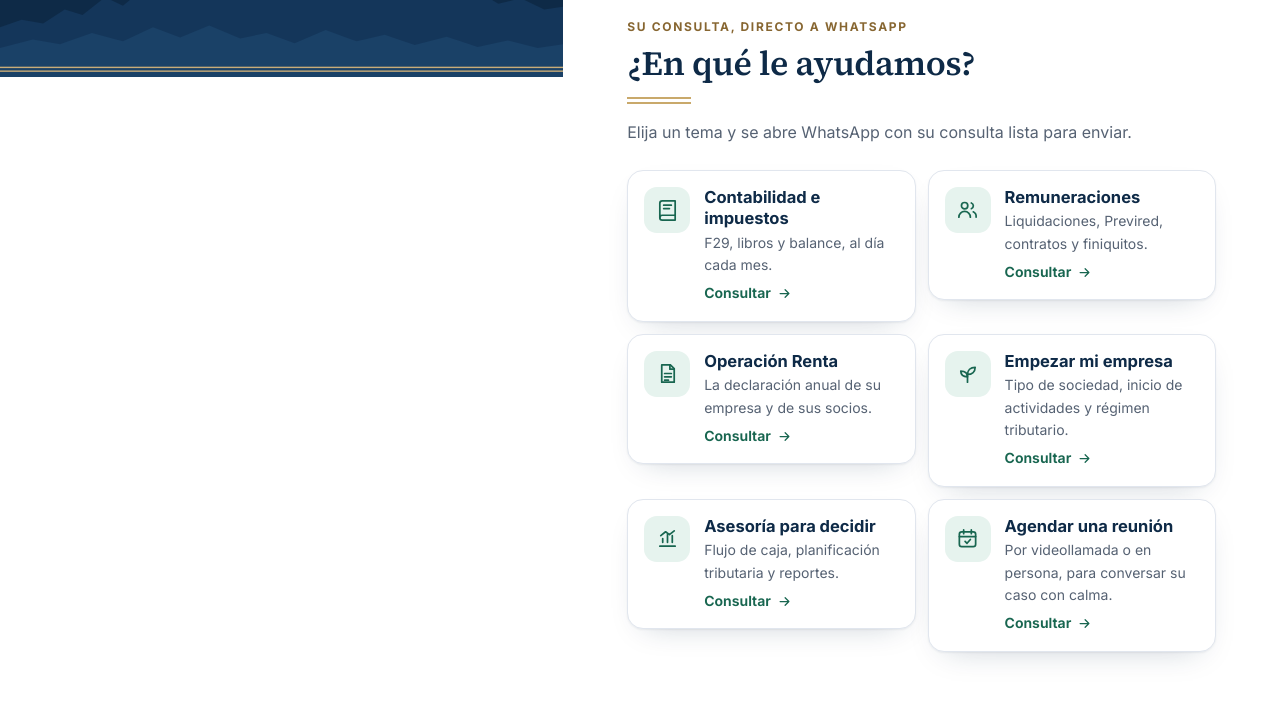
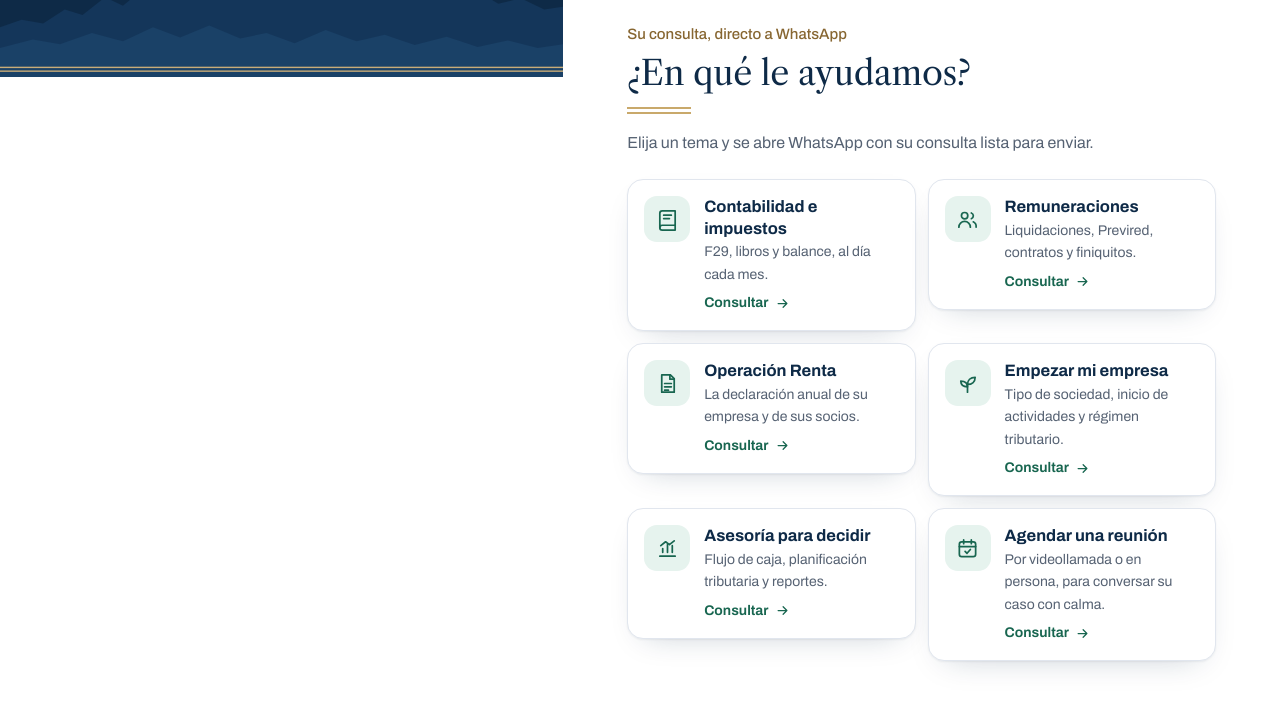
Before and after one commit to kpg-contadores/kpg-contadores.github.io, a plain HTML site: page index.html in a window 1280 px wide. Shown: the part 723-1446 px from the top of the page. Drawn offline with Linux system fonts and the light colour scheme; no server answers.

Commit message:
Tipografía: títulos en Libre Caslon y texto en Archivo
- Reemplaza Source Serif 4 + Inter, que daban aspecto de plantilla
- Cursiva verdadera en "un contador." (antes el navegador inclinaba la letra normal)
- Títulos en peso normal y etiquetas en minúscula, sin letras espaciadas
- Licencias OFL de ambas fuentes incluidas en assets/fuentes

Co-Authored-By: Claude Opus 5.5 <noreply@anthropic.com>
Claude-Session: https://claude.ai/code/session_01XJ3GRj1JzsEmnxGBajEU91

```diff
--- a/_fuente/estilos.css
+++ b/_fuente/estilos.css
@@ -1,16 +1,28 @@
-@font-face { font-family: "Inter"; font-style: normal; font-display: swap; font-weight: 100 900;
-  src: url(assets/fuentes/inter-latin-wght-normal.woff2) format("woff2");
+/* Títulos: Libre Caslon Text (normal, cursiva y negrita). Texto: Archivo (variable en peso y ancho). Ambas con licencia OFL. */
+@font-face { font-family: "Libre Caslon Text"; font-style: normal; font-display: swap; font-weight: 400;
+  src: url(assets/fuentes/libre-caslon-text-latin-400-normal.woff2) format("woff2");
   unicode-range: U+0000-00FF, U+0131, U+0152-0153, U+02BB-02BC, U+02C6, U+02DA, U+02DC, U+0304, U+0308, U+0329, U+2000-206F, U+20AC, U+2122, U+2191, U+2193, U+2212, U+2215, U+FEFF, U+FFFD; }
-@font-face { font-family: "Inter"; font-style: normal; font-display: swap; font-weight: 100 900;
-  src: url(assets/fuentes/inter-latin-ext-wght-normal.woff2) format("woff2");
+@font-face { font-family: "Libre Caslon Text"; font-style: italic; font-display: swap; font-weight: 400;
+  src: url(assets/fuentes/libre-caslon-text-latin-400-italic.woff2) format("woff2");
+  unicode-range: U+0000-00FF, U+0131, U+0152-0153, U+02BB-02BC, U+02C6, U+02DA, U+02DC, U+0304, U+0308, U+0329, U+2000-206F, U+20AC, U+2122, U+2191, U+2193, U+2212, U+2215, U+FEFF, U+FFFD; }
+@font-face { font-family: "Libre Caslon Text"; font-style: normal; font-display: swap; font-weight: 700;
+  src: url(assets/fuentes/libre-caslon-text-latin-700-normal.woff2) format("woff2");
+  unicode-range: U+0000-00FF, U+0131, U+0152-0153, U+02BB-02BC, U+02C6, U+02DA, U+02DC, U+0304, U+0308, U+0329, U+2000-206F, U+20AC, U+2122, U+2191, U+2193, U+2212, U+2215, U+FEFF, U+FFFD; }
+@font-face { font-family: "Archivo"; font-style: normal; font-display: swap; font-weight: 100 900; font-stretch: 62% 125%;
+  src: url(assets/fuentes/archivo-latin-wdth-normal.woff2) format("woff2");
+  unicode-range: U+0000-00FF, U+0131, U+0152-0153, U+02BB-02BC, U+02C6, U+02DA, U+02DC, U+0304, U+0308, U+0329, U+2000-206F, U+20AC, U+2122, U+2191, U+2193, U+2212, U+2215, U+FEFF, U+FFFD; }
+@font-face { font-family: "Libre Caslon Text"; font-style: normal; font-display: swap; font-weight: 400;
+  src: url(assets/fuentes/libre-caslon-text-latin-ext-400-normal.woff2) format("woff2");
   unicode-range: U+0100-02BA, U+02BD-02C5, U+02C7-02CC, U+02CE-02D7, U+02DD-02FF, U+0304, U+0308, U+0329, U+1D00-1DBF, U+1E00-1E9F, U+1EF2-1EFF, U+2020, U+20A0-20AB, U+20AD-20C0, U+2113, U+2C60-2C7F, U+A720-A7FF; }
-@font-face { font-family: "Source Serif 4"; font-style: normal; font-display: swap; font-weight: 200 900;
-  src: url(assets/fuentes/source-serif-4-latin-wght-normal.woff2) format("woff2");
-  unicode-range: U+0000-00FF, U+0131, U+0152-0153, U+02BB-02BC, U+02C6, U+02DA, U+02DC, U+0304, U+0308, U+0329, U+2000-206F, U+20AC, U+2122, U+2191, U+2193, U+2212, U+2215, U+FEFF, U+FFFD; }
-@font-face { font-family: "Source Serif 4"; font-style: normal; font-display: swap; font-weight: 200 900;
-  src: url(assets/fuentes/source-serif-4-latin-ext-wght-normal.woff2) format("woff2");
+@font-face { font-family: "Libre Caslon Text"; font-style: italic; font-display: swap; font-weight: 400;
+  src: url(assets/fuentes/libre-caslon-text-latin-ext-400-italic.woff2) format("woff2");
   unicode-range: U+0100-02BA, U+02BD-02C5, U+02C7-02CC, U+02CE-02D7, U+02DD-02FF, U+0304, U+0308, U+0329, U+1D00-1DBF, U+1E00-1E9F, U+1EF2-1EFF, U+2020, U+20A0-20AB, U+20AD-20C0, U+2113, U+2C60-2C7F, U+A720-A7FF; }
-
+@font-face { font-family: "Libre Caslon Text"; font-style: normal; font-display: swap; font-weight: 700;
+  src: url(assets/fuentes/libre-caslon-text-latin-ext-700-normal.woff2) format("woff2");
+  unicode-range: U+0100-02BA, U+02BD-02C5, U+02C7-02CC, U+02CE-02D7, U+02DD-02FF, U+0304, U+0308, U+0329, U+1D00-1DBF, U+1E00-1E9F, U+1EF2-1EFF, U+2020, U+20A0-20AB, U+20AD-20C0, U+2113, U+2C60-2C7F, U+A720-A7FF; }
+@font-face { font-family: "Archivo"; font-style: normal; font-display: swap; font-weight: 100 900; font-stretch: 62% 125%;
+  src: url(assets/fuentes/archivo-latin-ext-wdth-normal.woff2) format("woff2");
+  unicode-range: U+0100-02BA, U+02BD-02C5, U+02C7-02CC, U+02CE-02D7, U+02DD-02FF, U+0304, U+0308, U+0329, U+1D00-1DBF, U+1E00-1E9F, U+1EF2-1EFF, U+2020, U+20A0-20AB, U+20AD-20C0, U+2113, U+2C60-2C7F, U+A720-A7FF; }
 /* KpG · página de enlaces. Primero celular; en computador, dos columnas. */
 :root {
   --azul: #0E2A47; --azul-2: #143657; --azul-3: #1D4A72;
@@ -20,8 +32,8 @@
   --radio: 18px; --radio-chico: 12px;
   --sombra: 0 1px 2px rgba(14,42,71,.06), 0 12px 32px -18px rgba(14,42,71,.28);
   --sombra-alta: 0 2px 4px rgba(14,42,71,.06), 0 30px 60px -28px rgba(14,42,71,.40);
-  --serif: "Source Serif 4", Georgia, "Times New Roman", serif;
-  --sans: "Inter", system-ui, -apple-system, "Segoe UI", Roboto, sans-serif;
+  --serif: "Libre Caslon Text", Georgia, "Times New Roman", serif;
+  --sans: "Archivo", system-ui, -apple-system, "Segoe UI", Roboto, sans-serif;
 }
 *, *::before, *::after { box-sizing: border-box; }
 [hidden] { display: none !important; }
@@ -37,11 +49,11 @@ ul, ol { padding: 0; list-style: none; }
 .saltar:focus { top: 12px; }
 
 /* ---------- Piezas comunes ---------- */
-.kicker { font-size: 12px; font-weight: 700; letter-spacing: .14em; text-transform: uppercase; color: var(--dorado-claro); }
+.kicker { font-size: 15px; font-weight: 500; color: var(--dorado-claro); }
 .kicker.oscuro { color: var(--dorado-texto); }
 .raya-doble { display: block; width: 64px; height: 7px; margin-top: 14px; border-top: 2px solid var(--dorado); border-bottom: 2px solid var(--dorado); }
 .raya-doble.clara { border-color: var(--dorado-claro); }
-h2 { font-family: var(--serif); font-weight: 600; font-size: clamp(27px, 4.6vw, 34px); line-height: 1.15; letter-spacing: -.01em; color: var(--azul); margin-top: 8px; }
+h2 { font-family: var(--serif); font-weight: 400; font-size: clamp(27px, 4.6vw, 34px); line-height: 1.15; letter-spacing: -.01em; color: var(--azul); margin-top: 8px; }
 .intro { margin-top: 16px; color: var(--suave); font-size: 16px; max-width: 40ch; }
 .icono-caja { width: 46px; height: 46px; border-radius: 13px; display: grid; place-items: center; background: var(--verde-suave); color: var(--verde-texto); }
 .icono-caja svg { width: 23px; height: 23px; }
@@ -60,7 +72,7 @@ h2 { font-family: var(--serif); font-weight: 600; font-size: clamp(27px, 4.6vw,
 .nombre { font-weight: 650; font-size: 16.5px; color: #fff; }
 .usuario { font-size: 14px; color: var(--sobre-azul); }
 .lateral .kicker { display: block; margin-top: 30px; }
-h1 { font-family: var(--serif); font-weight: 600; font-size: clamp(38px, 10vw, 58px); line-height: 1.05; letter-spacing: -.015em; margin-top: 10px; color: #fff; }
+h1 { font-family: var(--serif); font-weight: 400; font-size: clamp(38px, 10vw, 58px); line-height: 1.1; letter-spacing: -.01em; margin-top: 10px; color: #fff; }
 h1 em { font-style: italic; color: var(--dorado-claro); }
 .lateral .raya-doble { border-color: var(--dorado-claro); margin-top: 18px; }
 .bajada { margin-top: 16px; font-size: 18px; color: var(--sobre-azul); max-width: 34ch; }
@@ -105,7 +117,7 @@ h1 em { font-style: italic; color: var(--dorado-claro); }
 /* Su mes tributario */
 .calendario { margin-top: 24px; background: var(--blanco); border: 1px solid var(--linea); border-radius: 20px; padding: 18px; box-shadow: var(--sombra-alta); }
 .cal-cab { display: flex; justify-content: space-between; align-items: baseline; gap: 10px; flex-wrap: wrap; }
-.cal-cab b { font-family: var(--serif); font-size: 19px; color: var(--azul); }
+.cal-cab b { font-family: var(--serif); font-weight: 400; font-size: 19px; color: var(--azul); }
 .uf { font-size: 13.5px; color: var(--suave); }
 .uf strong { color: var(--azul); font-weight: 650; }
 .cal-linea { margin-top: 12px; display: grid; grid-template-columns: 58px 1fr; gap: 6px 14px; align-items: center; padding: 12px; border-radius: 14px; background: var(--fondo); }
@@ -171,7 +183,7 @@ h1 em { font-style: italic; color: var(--dorado-claro); }
 .lema { text-align: center; background: var(--verde-suave); position: relative; overflow: hidden; }
 .lema > * { position: relative; }
 .lema .antes { font-size: 16px; color: var(--verde-texto); font-weight: 500; }
-.lema .frase { font-family: var(--serif); font-weight: 600; font-size: clamp(32px, 8vw, 44px); line-height: 1.1; color: var(--azul); margin-top: 10px; }
+.lema .frase { font-family: var(--serif); font-weight: 400; font-size: clamp(32px, 8vw, 44px); line-height: 1.1; color: var(--azul); margin-top: 10px; }
 .lema .raya-doble { margin: 20px auto 0; }
 .lema .accion { max-width: 420px; margin: 28px auto 0; text-align: left; }
 
--- a/index.html
+++ b/index.html
@@ -20,22 +20,34 @@
 <meta property="og:image:height" content="630">
 <meta property="og:image:alt" content="KpG, contadores y asesores: detrás de cada respuesta, un contador.">
 <meta name="twitter:card" content="summary_large_image">
-<link rel="preload" href="assets/fuentes/source-serif-4-latin-wght-normal.woff2" as="font" type="font/woff2" crossorigin>
-<link rel="preload" href="assets/fuentes/inter-latin-wght-normal.woff2" as="font" type="font/woff2" crossorigin>
+<link rel="preload" href="assets/fuentes/libre-caslon-text-latin-400-normal.woff2" as="font" type="font/woff2" crossorigin>
+<link rel="preload" href="assets/fuentes/archivo-latin-wdth-normal.woff2" as="font" type="font/woff2" crossorigin>
 <style>
-@font-face { font-family: "Inter"; font-style: normal; font-display: swap; font-weight: 100 900;
-  src: url(assets/fuentes/inter-latin-wght-normal.woff2) format("woff2");
+/* Títulos: Libre Caslon Text (normal, cursiva y negrita). Texto: Archivo (variable en peso y ancho). Ambas con licencia OFL. */
+@font-face { font-family: "Libre Caslon Text"; font-style: normal; font-display: swap; font-weight: 400;
+  src: url(assets/fuentes/libre-caslon-text-latin-400-normal.woff2) format("woff2");
   unicode-range: U+0000-00FF, U+0131, U+0152-0153, U+02BB-02BC, U+02C6, U+02DA, U+02DC, U+0304, U+0308, U+0329, U+2000-206F, U+20AC, U+2122, U+2191, U+2193, U+2212, U+2215, U+FEFF, U+FFFD; }
-@font-face { font-family: "Inter"; font-style: normal; font-display: swap; font-weight: 100 900;
-  src: url(assets/fuentes/inter-latin-ext-wght-normal.woff2) format("woff2");
+@font-face { font-family: "Libre Caslon Text"; font-style: italic; font-display: swap; font-weight: 400;
+  src: url(assets/fuentes/libre-caslon-text-latin-400-italic.woff2) format("woff2");
+  unicode-range: U+0000-00FF, U+0131, U+0152-0153, U+02BB-02BC, U+02C6, U+02DA, U+02DC, U+0304, U+0308, U+0329, U+2000-206F, U+20AC, U+2122, U+2191, U+2193, U+2212, U+2215, U+FEFF, U+FFFD; }
+@font-face { font-family: "Libre Caslon Text"; font-style: normal; font-display: swap; font-weight: 700;
+  src: url(assets/fuentes/libre-caslon-text-latin-700-normal.woff2) format("woff2");
+  unicode-range: U+0000-00FF, U+0131, U+0152-0153, U+02BB-02BC, U+02C6, U+02DA, U+02DC, U+0304, U+0308, U+0329, U+2000-206F, U+20AC, U+2122, U+2191, U+2193, U+2212, U+2215, U+FEFF, U+FFFD; }
+@font-face { font-family: "Archivo"; font-style: normal; font-display: swap; font-weight: 100 900; font-stretch: 62% 125%;
+  src: url(assets/fuentes/archivo-latin-wdth-normal.woff2) format("woff2");
+  unicode-range: U+0000-00FF, U+0131, U+0152-0153, U+02BB-02BC, U+02C6, U+02DA, U+02DC, U+0304, U+0308, U+0329, U+2000-206F, U+20AC, U+2122, U+2191, U+2193, U+2212, U+2215, U+FEFF, U+FFFD; }
+@font-face { font-family: "Libre Caslon Text"; font-style: normal; font-display: swap; font-weight: 400;
+  src: url(assets/fuentes/libre-caslon-text-latin-ext-400-normal.woff2) format("woff2");
   unicode-range: U+0100-02BA, U+02BD-02C5, U+02C7-02CC, U+02CE-02D7, U+02DD-02FF, U+0304, U+0308, U+0329, U+1D00-1DBF, U+1E00-1E9F, U+1EF2-1EFF, U+2020, U+20A0-20AB, U+20AD-20C0, U+2113, U+2C60-2C7F, U+A720-A7FF; }
-@font-face { font-family: "Source Serif 4"; font-style: normal; font-display: swap; font-weight: 200 900;
-  src: url(assets/fuentes/source-serif-4-latin-wght-normal.woff2) format("woff2");
-  unicode-range: U+0000-00FF, U+0131, U+0152-0153, U+02BB-02BC, U+02C6, U+02DA, U+02DC, U+0304, U+0308, U+0329, U+2000-206F, U+20AC, U+2122, U+2191, U+2193, U+2212, U+2215, U+FEFF, U+FFFD; }
-@font-face { font-family: "Source Serif 4"; font-style: normal; font-display: swap; font-weight: 200 900;
-  src: url(assets/fuentes/source-serif-4-latin-ext-wght-normal.woff2) format("woff2");
+@font-face { font-family: "Libre Caslon Text"; font-style: italic; font-display: swap; font-weight: 400;
+  src: url(assets/fuentes/libre-caslon-text-latin-ext-400-italic.woff2) format("woff2");
   unicode-range: U+0100-02BA, U+02BD-02C5, U+02C7-02CC, U+02CE-02D7, U+02DD-02FF, U+0304, U+0308, U+0329, U+1D00-1DBF, U+1E00-1E9F, U+1EF2-1EFF, U+2020, U+20A0-20AB, U+20AD-20C0, U+2113, U+2C60-2C7F, U+A720-A7FF; }
-
+@font-face { font-family: "Libre Caslon Text"; font-style: normal; font-display: swap; font-weight: 700;
+  src: url(assets/fuentes/libre-caslon-text-latin-ext-700-normal.woff2) format("woff2");
+  unicode-range: U+0100-02BA, U+02BD-02C5, U+02C7-02CC, U+02CE-02D7, U+02DD-02FF, U+0304, U+0308, U+0329, U+1D00-1DBF, U+1E00-1E9F, U+1EF2-1EFF, U+2020, U+20A0-20AB, U+20AD-20C0, U+2113, U+2C60-2C7F, U+A720-A7FF; }
+@font-face { font-family: "Archivo"; font-style: normal; font-display: swap; font-weight: 100 900; font-stretch: 62% 125%;
+  src: url(assets/fuentes/archivo-latin-ext-wdth-normal.woff2) format("woff2");
+  unicode-range: U+0100-02BA, U+02BD-02C5, U+02C7-02CC, U+02CE-02D7, U+02DD-02FF, U+0304, U+0308, U+0329, U+1D00-1DBF, U+1E00-1E9F, U+1EF2-1EFF, U+2020, U+20A0-20AB, U+20AD-20C0, U+2113, U+2C60-2C7F, U+A720-A7FF; }
 /* KpG · página de enlaces. Primero celular; en computador, dos columnas. */
 :root {
   --azul: #0E2A47; --azul-2: #143657; --azul-3: #1D4A72;
@@ -45,8 +57,8 @@
   --radio: 18px; --radio-chico: 12px;
   --sombra: 0 1px 2px rgba(14,42,71,.06), 0 12px 32px -18px rgba(14,42,71,.28);
   --sombra-alta: 0 2px 4px rgba(14,42,71,.06), 0 30px 60px -28px rgba(14,42,71,.40);
-  --serif: "Source Serif 4", Georgia, "Times New Roman", serif;
-  --sans: "Inter", system-ui, -apple-system, "Segoe UI", Roboto, sans-serif;
+  --serif: "Libre Caslon Text", Georgia, "Times New Roman", serif;
+  --sans: "Archivo", system-ui, -apple-system, "Segoe UI", Roboto, sans-serif;
 }
 *, *::before, *::after { box-sizing: border-box; }
 [hidden] { display: none !important; }
@@ -62,11 +74,11 @@ ul, ol { padding: 0; list-style: none; }
 .saltar:focus { top: 12px; }
 
 /* ---------- Piezas comunes ---------- */
-.kicker { font-size: 12px; font-weight: 700; letter-spacing: .14em; text-transform: uppercase; color: var(--dorado-claro); }
+.kicker { font-size: 15px; font-weight: 500; color: var(--dorado-claro); }
 .kicker.oscuro { color: var(--dorado-texto); }
 .raya-doble { display: block; width: 64px; height: 7px; margin-top: 14px; border-top: 2px solid var(--dorado); border-bottom: 2px solid var(--dorado); }
 .raya-doble.clara { border-color: var(--dorado-claro); }
-h2 { font-family: var(--serif); font-weight: 600; font-size: clamp(27px, 4.6vw, 34px); line-height: 1.15; letter-spacing: -.01em; color: var(--azul); margin-top: 8px; }
+h2 { font-family: var(--serif); font-weight: 400; font-size: clamp(27px, 4.6vw, 34px); line-height: 1.15; letter-spacing: -.01em; color: var(--azul); margin-top: 8px; }
 .intro { margin-top: 16px; color: var(--suave); font-size: 16px; max-width: 40ch; }
 .icono-caja { width: 46px; height: 46px; border-radius: 13px; display: grid; place-items: center; background: var(--verde-suave); color: var(--verde-texto); }
 .icono-caja svg { width: 23px; height: 23px; }
@@ -85,7 +97,7 @@ h2 { font-family: var(--serif); font-weight: 600; font-size: clamp(27px, 4.6vw,
 .nombre { font-weight: 650; font-size: 16.5px; color: #fff; }
 .usuario { font-size: 14px; color: var(--sobre-azul); }
 .lateral .kicker { display: block; margin-top: 30px; }
-h1 { font-family: var(--serif); font-weight: 600; font-size: clamp(38px, 10vw, 58px); line-height: 1.05; letter-spacing: -.015em; margin-top: 10px; color: #fff; }
+h1 { font-family: var(--serif); font-weight: 400; font-size: clamp(38px, 10vw, 58px); line-height: 1.1; letter-spacing: -.01em; margin-top: 10px; color: #fff; }
 h1 em { font-style: italic; color: var(--dorado-claro); }
 .lateral .raya-doble { border-color: var(--dorado-claro); margin-top: 18px; }
 .bajada { margin-top: 16px; font-size: 18px; color: var(--sobre-azul); max-width: 34ch; }
@@ -130,7 +142,7 @@ h1 em { font-style: italic; color: var(--dorado-claro); }
 /* Su mes tributario */
 .calendario { margin-top: 24px; background: var(--blanco); border: 1px solid var(--linea); border-radius: 20px; padding: 18px; box-shadow: var(--sombra-alta); }
 .cal-cab { display: flex; justify-content: space-between; align-items: baseline; gap: 10px; flex-wrap: wrap; }
-.cal-cab b { font-family: var(--serif); font-size: 19px; color: var(--azul); }
+.cal-cab b { font-family: var(--serif); font-weight: 400; font-size: 19px; color: var(--azul); }
 .uf { font-size: 13.5px; color: var(--suave); }
 .uf strong { color: var(--azul); font-weight: 650; }
 .cal-linea { margin-top: 12px; display: grid; grid-template-columns: 58px 1fr; gap: 6px 14px; align-items: center; padding: 12px; border-radius: 14px; background: var(--fondo); }
@@ -196,7 +208,7 @@ h1 em { font-style: italic; color: var(--dorado-claro); }
 .lema { text-align: center; background: var(--verde-suave); position: relative; overflow: hidden; }
 .lema > * { position: relative; }
 .lema .antes { font-size: 16px; color: var(--verde-texto); font-weight: 500; }
-.lema .frase { font-family: var(--serif); font-weight: 600; font-size: clamp(32px, 8vw, 44px); line-height: 1.1; color: var(--azul); margin-top: 10px; }
+.lema .frase { font-family: var(--serif); font-weight: 400; font-size: clamp(32px, 8vw, 44px); line-height: 1.1; color: var(--azul); margin-top: 10px; }
 .lema .raya-doble { margin: 20px auto 0; }
 .lema .accion { max-width: 420px; margin: 28px auto 0; text-align: left; }
 
```
Also changed, not shown: assets/fuentes/OFL-archivo.txt, assets/fuentes/OFL-libre-caslon.txt (added), assets/fuentes/archivo-latin-ext-wdth-normal.woff2 (added), assets/fuentes/archivo-latin-wdth-normal.woff2 (added), assets/fuentes/inter-latin-ext-wght-normal.woff2 (deleted), assets/fuentes/inter-latin-wght-normal.woff2 (deleted), assets/fuentes/libre-caslon-text-latin-400-italic.woff2 (added), assets/fuentes/libre-caslon-text-latin-400-normal.woff2 (added), assets/fuentes/libre-caslon-text-latin-700-normal.woff2 (added), assets/fuentes/libre-caslon-text-latin-ext-400-italic.woff2 (added), assets/fuentes/libre-caslon-text-latin-ext-400-normal.woff2 (added), assets/fuentes/libre-caslon-text-latin-ext-700-normal.woff2 (added), assets/fuentes/source-serif-4-latin-ext-wght-normal.woff2 (deleted), assets/fuentes/source-serif-4-latin-wght-normal.woff2 (deleted), 1 other file.
